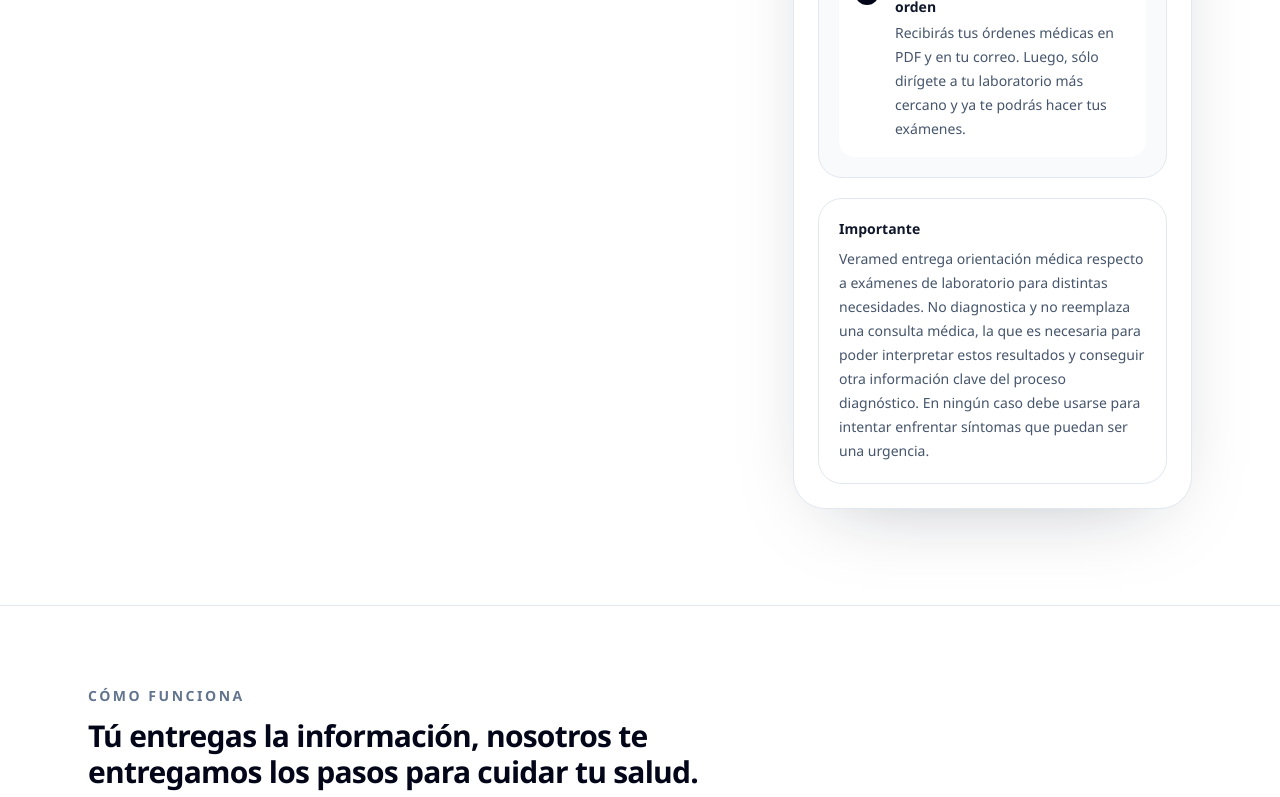
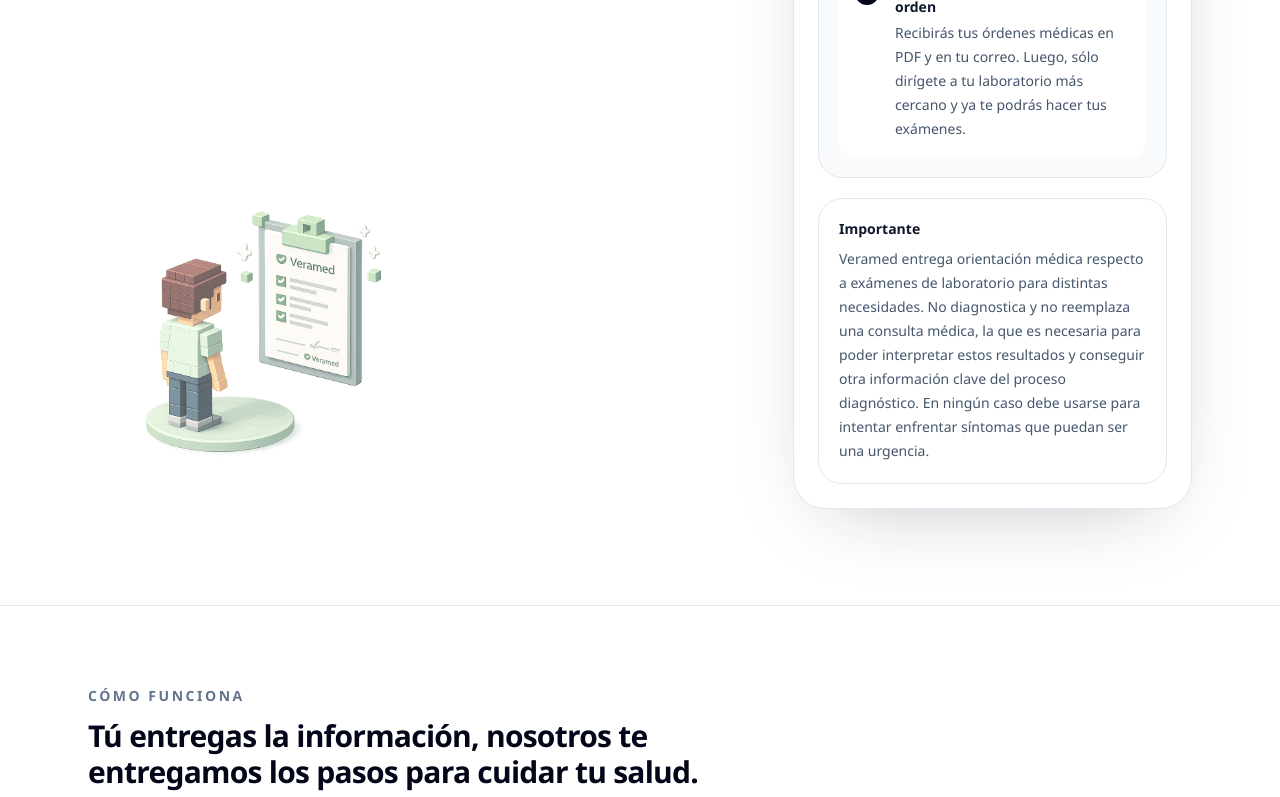
Before and after one commit to donvictors/veramed-web, a Next.js app: page / in a window 1280 px wide. Shown: the part 742-1539 px from the top of the page. Built offline with nearby package versions, Linux system fonts and the light colour scheme; no server answers.

Commit message:
Igualar PDF correo al botón

```diff
--- a/components/Hero.tsx
+++ b/components/Hero.tsx
@@ -1,4 +1,5 @@
 import Link from "next/link";
+import Image from "next/image";
 
 const trustChips = [
   "Guías clínicas vigentes",
@@ -10,7 +11,7 @@ const trustChips = [
 export default function Hero() {
   return (
     <section className="mx-auto max-w-6xl px-6 py-16 md:py-24">
-      <div className="grid items-start gap-10 lg:grid-cols-[1.25fr_0.75fr]">
+      <div className="relative grid items-start gap-10 lg:grid-cols-[1.25fr_0.75fr]">
         <div>
           <p className="inline-flex items-center gap-2 rounded-full border border-emerald-200 bg-emerald-50 px-3 py-1 text-xs font-semibold uppercase tracking-[0.18em] text-emerald-800">
             <span className="inline-block h-2 w-2 rounded-full bg-emerald-600" />
@@ -100,6 +101,17 @@ export default function Hero() {
             </p>
           </div>
         </div>
+
+        <div className="pointer-events-none absolute bottom-3 left-0 hidden lg:block">
+          <Image
+            src="/brand/veramed-landing-image.png"
+            alt="Decoración clínica Veramed"
+            width={340}
+            height={340}
+            className="h-auto w-[340px] opacity-70"
+            priority
+          />
+        </div>
       </div>
     </section>
   );
```
Also changed, not shown: public/brand/veramed-landing-image.png (added).
